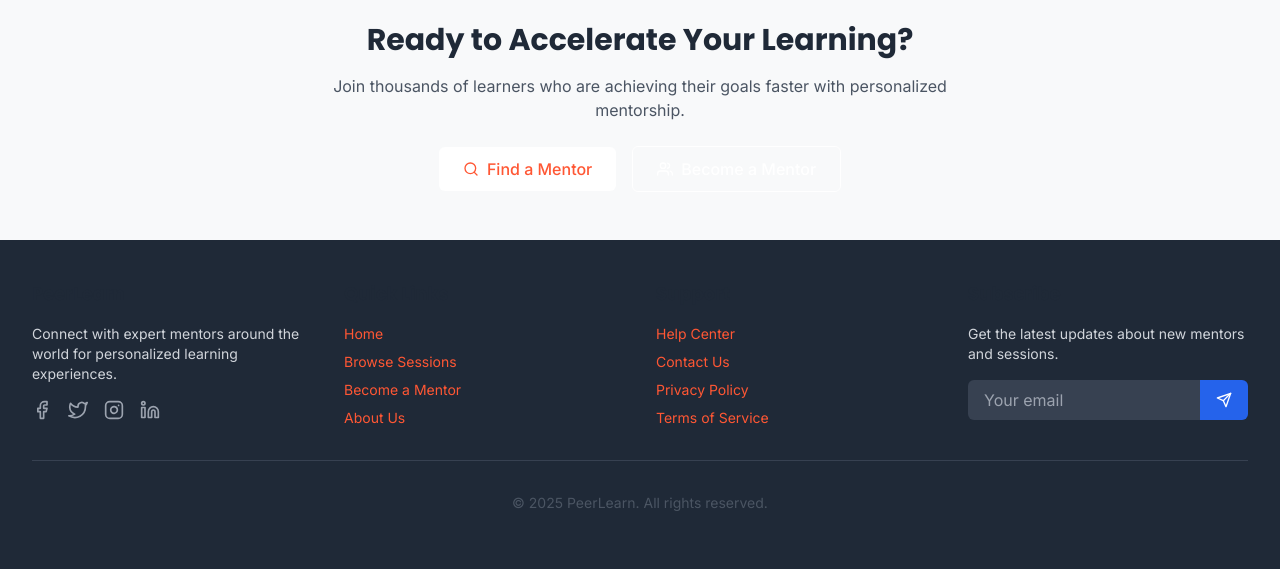
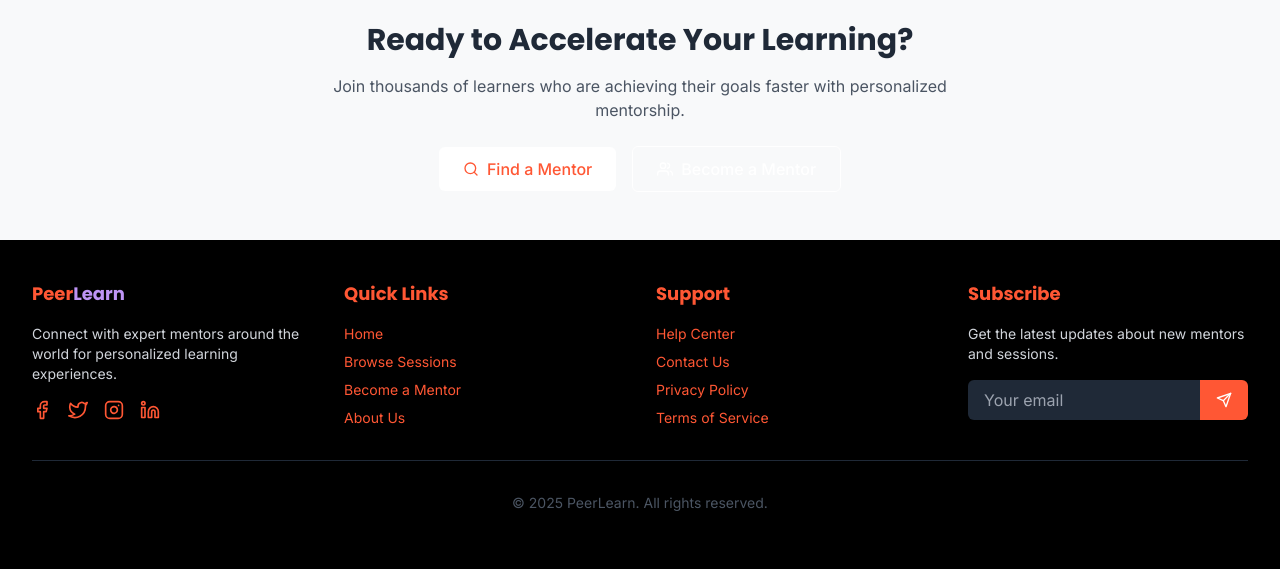
Before and after one commit to ANANDU-2000/PeerLearningPlatform, a Django app: page / in a window 1280 px wide. Shown: the part 2903-3472 px from the top of the page. Run offline with Django 5.2, Linux system fonts and the light colour scheme; data comes from the database, SQL or seed files in the repository.

Commit message:
Improve website appearance by adjusting footer and dropdown functionality
Updates footer background to black, modifies PeerLearn text colors, and fixes dropdown click handling in base.html and common.js.

Replit-Commit-Author: Agent
Replit-Commit-Session-Id: 7fee484c-36b1-453a-9a37-5261225a568b
Replit-Commit-Screenshot-Url: https://storage.googleapis.com/screenshot-production-us-central1/c04fd6df-be0d-492d-b2f8-d8a5ecbe079b/03740c1b-0ac8-40eb-b3ec-a96a4648ad7f.jpg

```diff
--- a/static/js/common.js
+++ b/static/js/common.js
@@ -181,10 +181,11 @@ function initDropdowns() {
                                 setTimeout(function() { focusableElements[0].focus(); }, 100);
                             }
                         }
-                } catch (err) {
-                    console.error('Error in dropdown click handler:', err);
-                }
-            });
+                    } catch (err) {
+                        console.error('Error in dropdown click handler:', err);
+                    }
+                });
+            }
         }
 
         // Close dropdowns when clicking outside
--- a/templates/base.html
+++ b/templates/base.html
@@ -456,57 +456,57 @@
     </div>
 
     <!-- Footer -->
-    <footer class="bg-gray-800 text-white py-10">
+    <footer class="bg-black text-white py-10 dark:bg-gray-900">
         <div class="max-w-7xl mx-auto px-4 sm:px-6 lg:px-8">
             <div class="grid grid-cols-1 md:grid-cols-4 gap-8">
                 <div>
-                    <h3 class="text-lg font-bold mb-4">PeerLearn</h3>
+                    <h3 class="text-lg font-bold mb-4"><span class="text-primary">Peer</span><span class="text-accent">Learn</span></h3>
                     <p class="text-gray-300 text-sm mb-4">{% trans "Connect with expert mentors around the world for personalized learning experiences." %}</p>
                     <div class="flex space-x-4">
-                        <a href="#" class="text-gray-400 hover:text-white">
+                        <a href="#" class="text-primary hover:text-primary-light">
                             <i data-feather="facebook" class="h-5 w-5"></i>
                         </a>
-                        <a href="#" class="text-gray-400 hover:text-white">
+                        <a href="#" class="text-primary hover:text-primary-light">
                             <i data-feather="twitter" class="h-5 w-5"></i>
                         </a>
-                        <a href="#" class="text-gray-400 hover:text-white">
+                        <a href="#" class="text-primary hover:text-primary-light">
                             <i data-feather="instagram" class="h-5 w-5"></i>
                         </a>
-                        <a href="#" class="text-gray-400 hover:text-white">
+                        <a href="#" class="text-primary hover:text-primary-light">
                             <i data-feather="linkedin" class="h-5 w-5"></i>
                         </a>
                     </div>
                 </div>
                 <div>
-                    <h3 class="text-lg font-bold mb-4">{% trans "Quick Links" %}</h3>
+                    <h3 class="text-lg font-bold mb-4 text-primary">{% trans "Quick Links" %}</h3>
                     <ul class="space-y-2 text-sm text-gray-300">
-                        <li><a href="{% url 'landing_page' %}" class="hover:text-white">{% trans "Home" %}</a></li>
-                        <li><a href="{% url 'session_list' %}" class="hover:text-white">{% trans "Browse Sessions" %}</a></li>
-                        <li><a href="{% url 'role_selection' %}" class="hover:text-white">{% trans "Become a Mentor" %}</a></li>
-                        <li><a href="#" class="hover:text-white">{% trans "About Us" %}</a></li>
+                        <li><a href="{% url 'landing_page' %}" class="hover:text-primary">{% trans "Home" %}</a></li>
+                        <li><a href="{% url 'session_list' %}" class="hover:text-primary">{% trans "Browse Sessions" %}</a></li>
+                        <li><a href="{% url 'role_selection' %}" class="hover:text-primary">{% trans "Become a Mentor" %}</a></li>
+                        <li><a href="#" class="hover:text-primary">{% trans "About Us" %}</a></li>
                     </ul>
                 </div>
                 <div>
-                    <h3 class="text-lg font-bold mb-4">{% trans "Support" %}</h3>
+                    <h3 class="text-lg font-bold mb-4 text-primary">{% trans "Support" %}</h3>
                     <ul class="space-y-2 text-sm text-gray-300">
-                        <li><a href="#" class="hover:text-white">{% trans "Help Center" %}</a></li>
-                        <li><a href="#" class="hover:text-white">{% trans "Contact Us" %}</a></li>
-                        <li><a href="#" class="hover:text-white">{% trans "Privacy Policy" %}</a></li>
-                        <li><a href="#" class="hover:text-white">{% trans "Terms of Service" %}</a></li>
+                        <li><a href="#" class="hover:text-primary">{% trans "Help Center" %}</a></li>
+                        <li><a href="#" class="hover:text-primary">{% trans "Contact Us" %}</a></li>
+                        <li><a href="#" class="hover:text-primary">{% trans "Privacy Policy" %}</a></li>
+                        <li><a href="#" class="hover:text-primary">{% trans "Terms of Service" %}</a></li>
                     </ul>
                 </div>
                 <div>
-                    <h3 class="text-lg font-bold mb-4">{% trans "Subscribe" %}</h3>
+                    <h3 class="text-lg font-bold mb-4 text-primary">{% trans "Subscribe" %}</h3>
                     <p class="text-gray-300 text-sm mb-4">{% trans "Get the latest updates about new mentors and sessions." %}</p>
                     <form class="flex">
-                        <input type="email" placeholder="{% trans 'Your email' %}" class="px-4 py-2 w-full rounded-l-md focus:outline-none focus:ring-2 focus:ring-blue-500 bg-gray-700 text-white">
-                        <button type="submit" class="bg-blue-600 hover:bg-blue-700 px-4 py-2 rounded-r-md">
+                        <input type="email" placeholder="{% trans 'Your email' %}" class="px-4 py-2 w-full rounded-l-md focus:outline-none focus:ring-2 focus:ring-primary bg-gray-800 text-white">
+                        <button type="submit" class="bg-primary hover:bg-primary-dark px-4 py-2 rounded-r-md">
                             <i data-feather="send" class="h-4 w-4"></i>
                         </button>
                     </form>
                 </div>
             </div>
-            <div class="mt-8 pt-8 border-t border-gray-700 text-center text-gray-400 text-sm">
+            <div class="mt-8 pt-8 border-t border-gray-800 text-center text-primary text-sm">
                 <p>© {% now "Y" %} PeerLearn. {% trans "All rights reserved." %}</p>
             </div>
         </div>
@@ -542,7 +542,7 @@
     <script>
         document.addEventListener('DOMContentLoaded', function() {
             // Secret admin access - reveals after clicking copyright year 5 times
-            const yearElement = document.querySelector('footer p.text-gray-400.text-sm');
+            const yearElement = document.querySelector('footer p.text-primary.text-sm');
             const adminSecret = document.getElementById('admin-secret');
 
             if (yearElement && adminSecret) {
```
